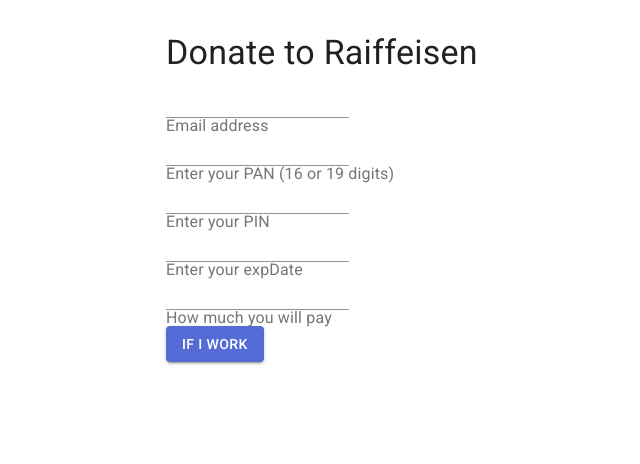
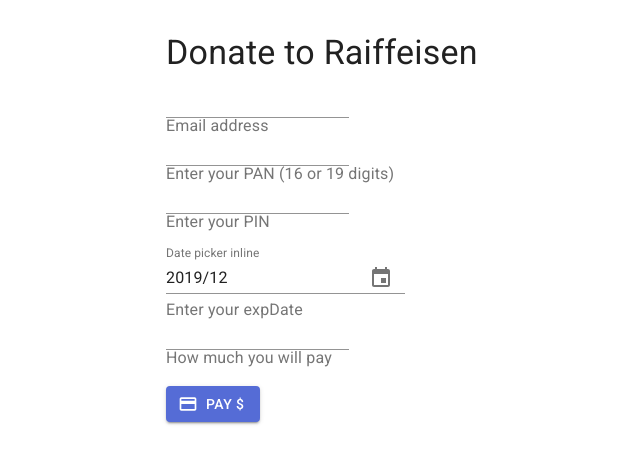
Before and after one commit to adonese/donates, a React (Create React App) app: page / in a window 1280 px wide. Shown: the top 464 px of the page, without its empty margins (198-838 px from the left). Built offline with nearby package versions, Linux system fonts and the light colour scheme.

Commit message:
date picker is added

```diff
--- a/package.json
+++ b/package.json
@@ -9,11 +9,16 @@
     "eject": "react-scripts eject"
   },
   "dependencies": {
+    "@date-io/moment": "^1.3.13",
     "@material-ui/core": "latest",
+    "@material-ui/icons": "^4.5.1",
+    "@material-ui/pickers": "^3.2.8",
     "clsx": "latest",
     "jsencrypt": "^3.0.0-rc.1",
+    "moment": "^2.24.0",
     "react": "latest",
     "react-dom": "latest",
+    "react-moment": "^0.9.7",
     "react-scripts": "latest",
     "uuid": "^3.3.3"
   },
--- a/src/App.js
+++ b/src/App.js
@@ -5,7 +5,8 @@
 import Link from '@material-ui/core/Link';
 import ProTip from './ProTip';
 import FormGroup from "@material-ui/core/FormGroup"
-import { Input, InputLabel } from "@material-ui/core"
+import { Input, InputLabel, TextField } from "@material-ui/core"
+import Select from '@material-ui/core/Select';
 import FormHelperText from "@material-ui/core/FormControl"
 import uuid from 'uuid';
 import JSencrypt from "jsencrypt";
@@ -15,8 +16,16 @@
 import DialogContent from '@material-ui/core/DialogContent';
 import DialogContentText from '@material-ui/core/DialogContentText';
 import DialogTitle from '@material-ui/core/DialogTitle';
+import PaymentIcon from '@material-ui/icons/Payment';
+import MomentUtils from '@date-io/moment';
+import moment from '@date-io/moment';
 
 import { Button } from '@material-ui/core';
+import {
+  MuiPickersUtilsProvider,
+  KeyboardTimePicker,
+  KeyboardDatePicker,
+} from '@material-ui/pickers';
 
 class DataForm extends React.Component {
   constructor(props) {
@@ -26,7 +35,7 @@
       username: '',
       error: false,
       message: '',
-      pin: "", pan: "", amount: "", expDate: "", open: true,
+      pin: "", pan: "", amount: "", expDate: "", open: true, disabled: false, selectedMoment: this.props.value
     };
 
     this.handleSubmit = this.handleSubmit.bind(this);
@@ -35,17 +44,27 @@
     this.handleChangeExpDate = this.handleChangeExpDate.bind(this);
     this.handleChangePan = this.handleChangePan.bind(this);
     this.handleClose = this.handleClose.bind(this);
+    this.handleChangeDonors = this.handleChangeDonors.bind(this);
   }
 
 
   handleChangePin(event) {
     this.setState({ pin: event.target.value });
   }
+
+  handleChangeDonors(event) {
+    // handle donors here
+    this.setState({ toCard: event.target.value });
+  }
   handleChangePan(event) {
     this.setState({ pan: event.target.value });
   }
-  handleChangeExpDate(event) {
-    this.setState({ expDate: event.target.value });
+  handleChangeExpDate(date) {
+    // console.log("the date is ", date.month())
+    let m = date.format("YYMM")
+    console.log("the wanted date is: ", m)
+    this.setState({ expDate: date, selectedMoment: date });
+    console.log("the selected date is", date)
   }
   handleChangeAmount(event) {
     this.setState({ amount: event.target.value });
@@ -104,6 +123,8 @@
 
     let key = localStorage.getItem("key")
     const [ipin, id] = this.generateIPin(this.state.pin, key)
+
+
     // console.log('A name was submitted: ' + data.data);
     fetch('https://beta.soluspay.net/api/consumer/p2p', {
       method: 'POST',
@@ -146,14 +167,16 @@
       // this.setState({error: true, message: error.message})
     });
 
+    this.setState({ disabled: true })
     event.preventDefault()
   }
 
   handleOpen() {
     this.setState({ open: true })
   }
+
   handleClose() {
-    this.setState({ open: false })
+    this.setState({ open: false, disabled: false })
   }
 
   render() {
@@ -161,8 +184,8 @@
       <Container maxWidth="sm">
         <Box my={4}>
           <Typography variant="h4" component="h1" gutterBottom>
-            Donate to Raiffeisen
-        </Typography>
+            {"Donate to " + "Raiffeisen"}
+          </Typography>
 
           {/* Form */}
           <FormGroup>
@@ -173,27 +196,39 @@
               <Input id="pan" pattern=".{16,19}" required aria-describedby="pan" onChange={this.handleChangePan} />
               <InputLabel htmlFor="pan">Enter your PAN (16 or 19 digits)</InputLabel>
 
-              <Input helperText="your internet PIN" pattern=".{4}" required type="password" id="pin" aria-describedby="pin" onChange={this.handleChangePin} />
+              <Input pattern=".{4}" required type="password" id="pin" aria-describedby="pin" onChange={this.handleChangePin} />
               <InputLabel htmlFor="pin">Enter your PIN</InputLabel>
 
-              <Input id="expDate" pattern=".{4}" required aria-describedby="expDate" onChange={this.handleChangeExpDate} />
+              {/* <Input type="data" id="expDate" pattern=".{4}" required aria-describedby="expDate" onChange={this.handleChangeExpDate} /> */}
+              <MuiPickersUtilsProvider utils={MomentUtils}>
+                <KeyboardDatePicker
+
+                  disableToolbar
+                  variant="inline"
+                  format="YYYY/MM"
+                  margin="normal"
+                  id="expDate"
+                  label="Date picker inline"
+                  value={this.state.selectedMoment}
+                  onChange={this.handleChangeExpDate}
+                />
+              </MuiPickersUtilsProvider>
+
               <InputLabel htmlFor="expDate">Enter your expDate</InputLabel>
 
               <Input type="number" step="0.01" id="amount" aria-describedby="amount" onChange={this.handleChangeAmount} />
               <InputLabel htmlFor="amount">How much you will pay</InputLabel>
 
-              <Button type="submit" variant="contained" color="primary">
-                If i work
-            </Button>
+              <br></br>
+              <Button disabled={this.state.disabled} type="submit" variant="contained" color="primary" startIcon={<PaymentIcon />}>
+                {"Pay " + this.state.amount + "$"}
+              </Button>
 
             </form>
           </FormGroup>
 
-
-
           {this.state.error &&
-
-            <div>
+            < div >
               <p onChange={this.handleChange}>There is an error: <b>{this.state.message}</b></p>
               <Dialog
                 open={this.state.open}
@@ -216,7 +251,7 @@
           }
 
         </Box>
-      </Container>
+      </Container >
 
     );
   }
```
Also changed, not shown: 2 other files (tests, documents, lock files or other folders).
